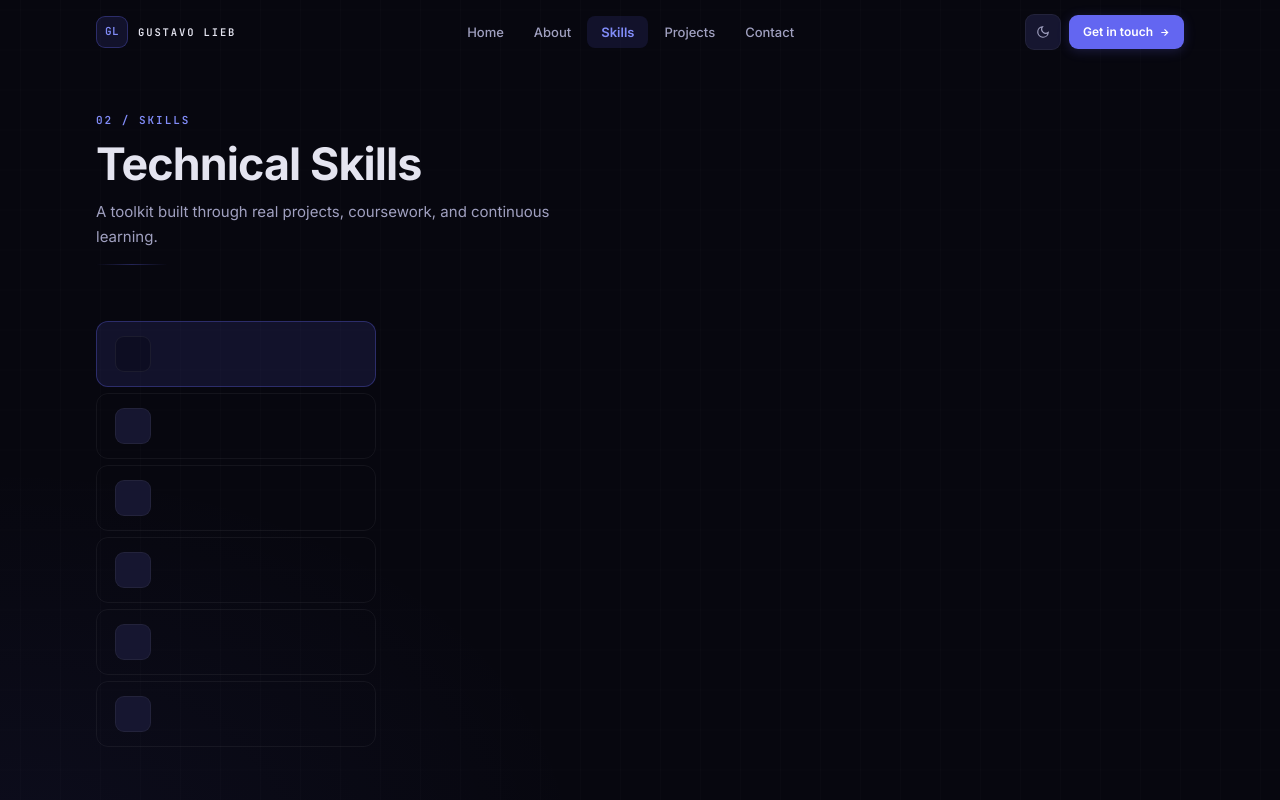
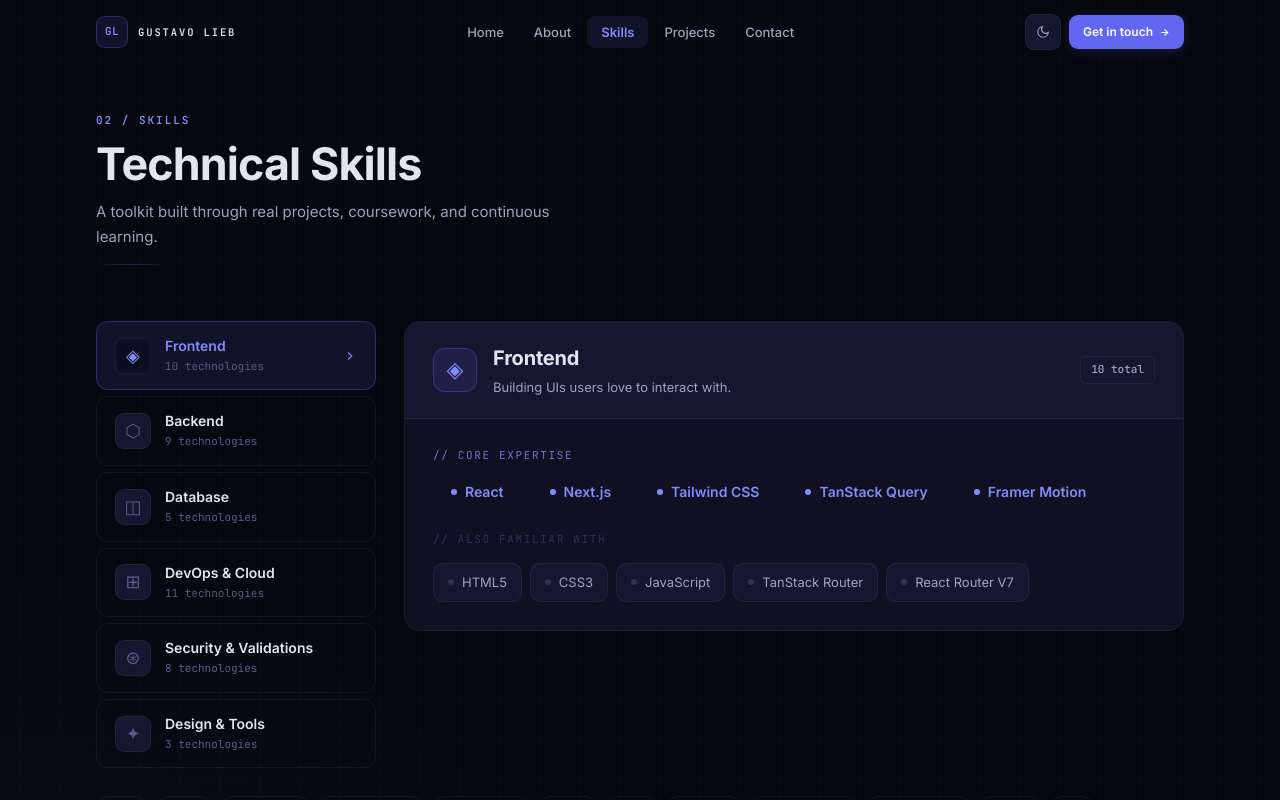
Before and after one commit to Lieberr/Portfolio-Gustavo-Lieb-Figueira, a Next.js app: page / in a window 1280 px wide. Shown: the top 800 px of the page. Built offline with nearby package versions, Linux system fonts and the light colour scheme; no server answers; the database is empty.

Commit message:
Skills component added

```diff
--- a/components/shared/skills.tsx
+++ b/components/shared/skills.tsx
@@ -20,27 +20,28 @@ interface Cat {
 const CATS: Cat[] = [
     {
         id: "frontend",
-        label: "FrontEnd",
+        label: "Frontend",
         glyph: "◈",
         summary: "Building UIs users love to interact with.",
         color: "var(--accent-light)",
         techs: [
             {name: "React", primary: true},
             {name: "Next.js", primary: true},
-            {name: "TypeScript", primary: true},
             {name: "Tailwind CSS", primary: true},
             {name: "TanStack Query", primary: true},
+            {name: "Framer Motion", primary: true},
             {name: "HTML5"},
             {name: "CSS3"},
             {name: "JavaScript"},
             {name: "TanStack Router"},
             {name: "React Router V7"},
-            {name: "Strapi"},
+
+
         ],
     },
     {
         id: "backend",
-        label: "BackEnd",
+        label: "Backend",
         glyph: "⬡",
         summary: "Designing APIs and server logic that scale",
         color: "var(--violet)",
@@ -48,10 +49,12 @@ const CATS: Cat[] = [
             {name: "Node.js", primary: true},
             { name: "Java", primary: true },
             { name: "Spring Boot", primary: true },
+            {name: "TypeScript", primary: true},
             { name: "Python" },
             { name: "Flask" },
             { name: "REST APIs" },
             { name: "C" },
+            {name: "Strapi"},
         ],
     },
     {
@@ -90,13 +93,14 @@ const CATS: Cat[] = [
     },
     {
         id: "security",
-        label: "Security",
+        label: "Security & Validations",
         glyph: "⊛",
         summary: "Building systems users can trust.",
         color: "#f87171",
         techs: [
             { name: "JWT", primary: true },
             { name: "OAuth 2.0", primary: true },
+            {name: "Zod", primary: true},
             { name: "Authentication", primary: true },
             { name: "Authorization" },
             { name: "HTTPS / TLS" },
@@ -202,16 +206,152 @@ export default function Skills() {
                                                 isActive
                                                 ? "border-white/[0.06] bg-black/20"
                                                 : "border-[var(--border)] bg-[var(--surface2)]"
-                                            }`}>
+                                            }`} style={{
+                                                color: isActive ? c.color : 'var(--text-3)'
+                                            }}>
+                                                {c.glyph}
+                                            </div>
 
+                                            <div className="min-w-0">
+                                                <p className={`mb-0.5 text-sm font-semibold ${
+                                                    isActive ? "text-[var(--accent-light)]" : "text-[var(--text)]"
+
+                                                }`}>
+                                                    {c.label}
+                                                </p>
+
+                                                <p className="mono-xs text-[var(--text-3)]">
+                                                    {c.techs.length} technologies
+                                                </p>
                                             </div>
+
+                                            {isActive && (
+                                                <svg width="14" height="14" viewBox="0 0 24 24" fill="none" stroke="var(--accent-light)" strokeWidth="2" className="ml-auto shrink-0" > <path d="M9 18l6-6-6-6" /> </svg>
+                                            )}
                                     </button>
                             )
                         })}
                     </div>
+
+                    <div key={active} className={`reveal reveal-delay-2 ${
+                        visible ? "visible" : ""
+                    } animate-[slideUp_0.32s_ease_both]`}>
+                        <div className="card overflow-hidden">
+                            <div className="flex items-center gap-4 border-b border-[var(--border)]
+                            bg-[var(--surface2)] px-7 py-5">
+                                <div className="flex h-11 w-11 shrink-0 items-center justify-center
+                                rounded-xl border border-[var(--border-glow)] bg-[var(--accent-pale)] text-[22px]" style={{
+                                    color: cat.color
+                                }}>
+                                    {cat.glyph}
+                                </div>
+
+                                <div className="min-w-0">
+                                    <h3 className="h3 mb-[3px] text-[1.1rem]">
+                                        {cat.label}
+                                    </h3>
+
+                                    <p className="body-sm text-[var(--text-3)]">
+                                        {cat.summary}
+                                    </p>
+                                </div>
+
+                                <div className="badge ml-auto shrink-0">
+                                    {cat.techs.length} total
+                                </div>
+                            </div>
+
+                            <div className="p-7">
+                                <p className="mono-xs mb-4 uppercase tracking-[0.15em]" style={{
+                                    color: cat.color,
+                                    opacity: 0.8
+                                }}>
+                                    {"//"} core expertise
+                                </p>
+
+                                <div className="mb-7 flex flex-wrap gap-2.5">
+                                    {cat.techs
+                                    .filter((tech) => tech.primary)
+                                    .map((tech) => (
+                                        <TechChip
+                                        key={tech.name}
+                                        name={tech.name}
+                                        color={cat.color}
+                                        primary
+                                        />
+                                    ))}
+                                </div>
+
+                                {cat.techs.some((tech) => !tech.primary) && (
+                                    <>
+                                        <p className="mono-xs mb-3.5 uppercase tracking-[0.15em] text-[var(--text-4)]">
+                                            {"//"} also familiar with
+                                        </p>
+
+                                        <div className="flex flex-wrap gap-2">
+                                            {cat.techs
+                                            .filter((tech) => !tech.primary)
+                                            .map((tech) => (
+                                                <TechChip
+                                                key={tech.name}
+                                                name={tech.name}
+                                                color={cat.color}
+                                                />
+                                            ))}
+                                        </div>
+                                    </>
+                                )}
+                            </div>
+                        </div>
+                    </div>
+                </div>
+
+                <div className={`reveal reveal-delay-3 mt-7 flex flex-wrap gap-2 ${
+                    visible ? "visible" : ""
+                }`}>
+                    {CATS.flatMap((c) => c.techs).map((tech, index) => (
+                        <span key={`${tech.name}-${index}`} className="rounded-full border border-[var(--border)]
+                        px-2.5 py-[3px] font-[var(--font-mono)] text-[11px] text-[var(--text-4)]">
+                            {tech.name}
+                        </span>
+                    ))}
                 </div>
             </div>
 
         </section>
     )
 }
+
+function TechChip({
+    name,
+    color,
+    primary = false
+}: {
+    name: string;
+    color: string;
+    primary?: boolean;
+}) {
+    return (
+        <div className={`inline-flex cursor-default items-center gap-2 rounded-[10px] transition-all duration-[180ms] hover:-translate-y-0.5 ${
+            primary ? "px-[18px] py-2.8" : "px-3.5 py-2"
+        }`} style={{
+            border: primary ? `1px solid ${color}33` : "1px solid var(--border)", background: primary ? `${color}0f` : "var(--surface2)"
+        }} onMouseEnter={(event) => event.currentTarget.style.borderColor = `${color}55`} onMouseLeave={(event) => {
+            event.currentTarget.style.borderColor = primary ? `${color}33` : "var(--border)";
+        }}>
+            <span className="h-1.5 w-1.5 shrink-0 rounded-full" style={{
+                background: primary ? color : "var(--text-4)"
+            }} />
+
+            <span className="font-[var(--font-mono)]" style={{
+                fontSize: primary ? 14 : 13,
+                fontWeight: primary ? 600 : 400,
+                color: primary ? color : "var(--text-2)"
+            }}>
+                {name}
+            </span>
+
+
+        </div>
+    )
+}
```
